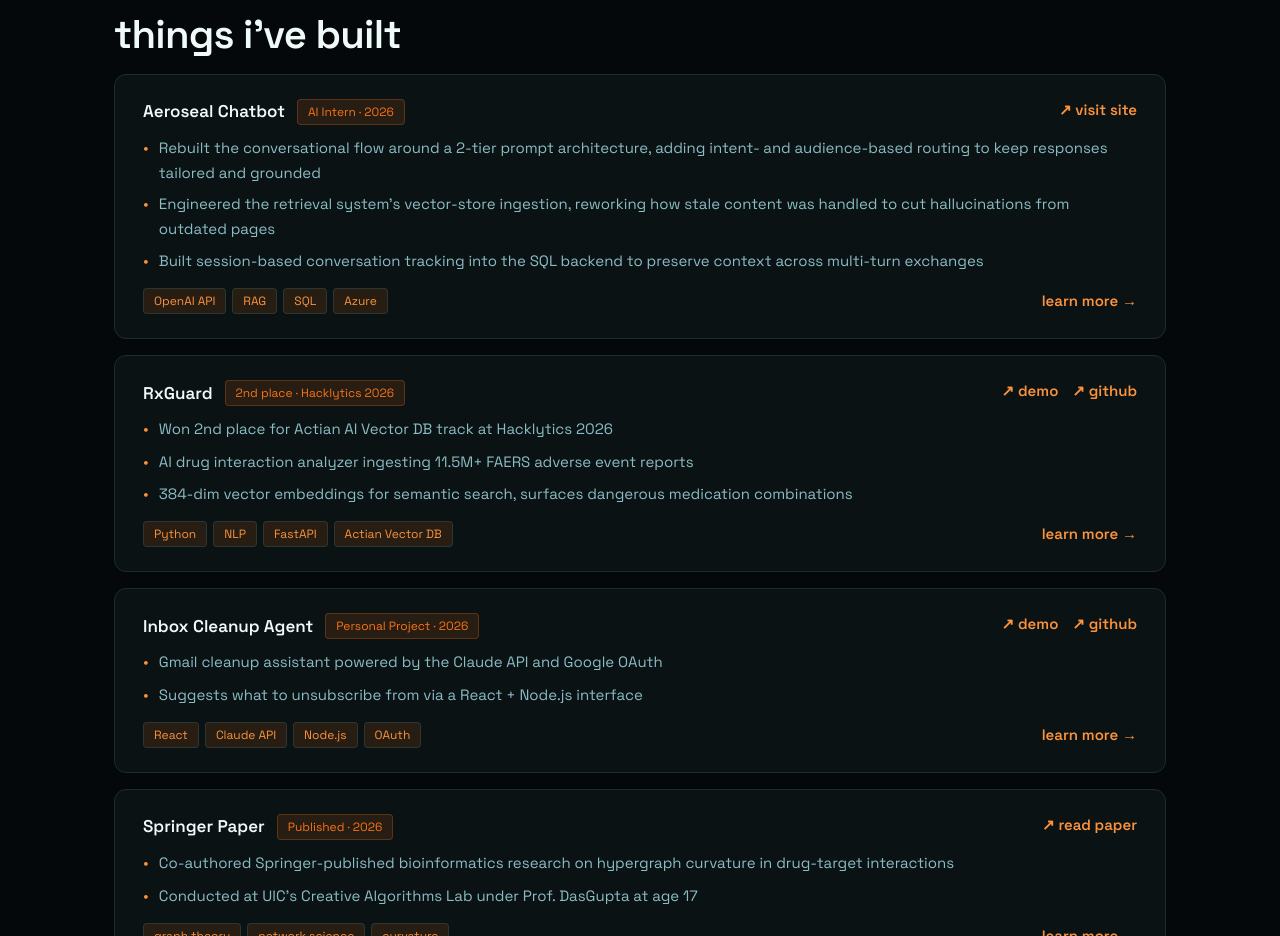
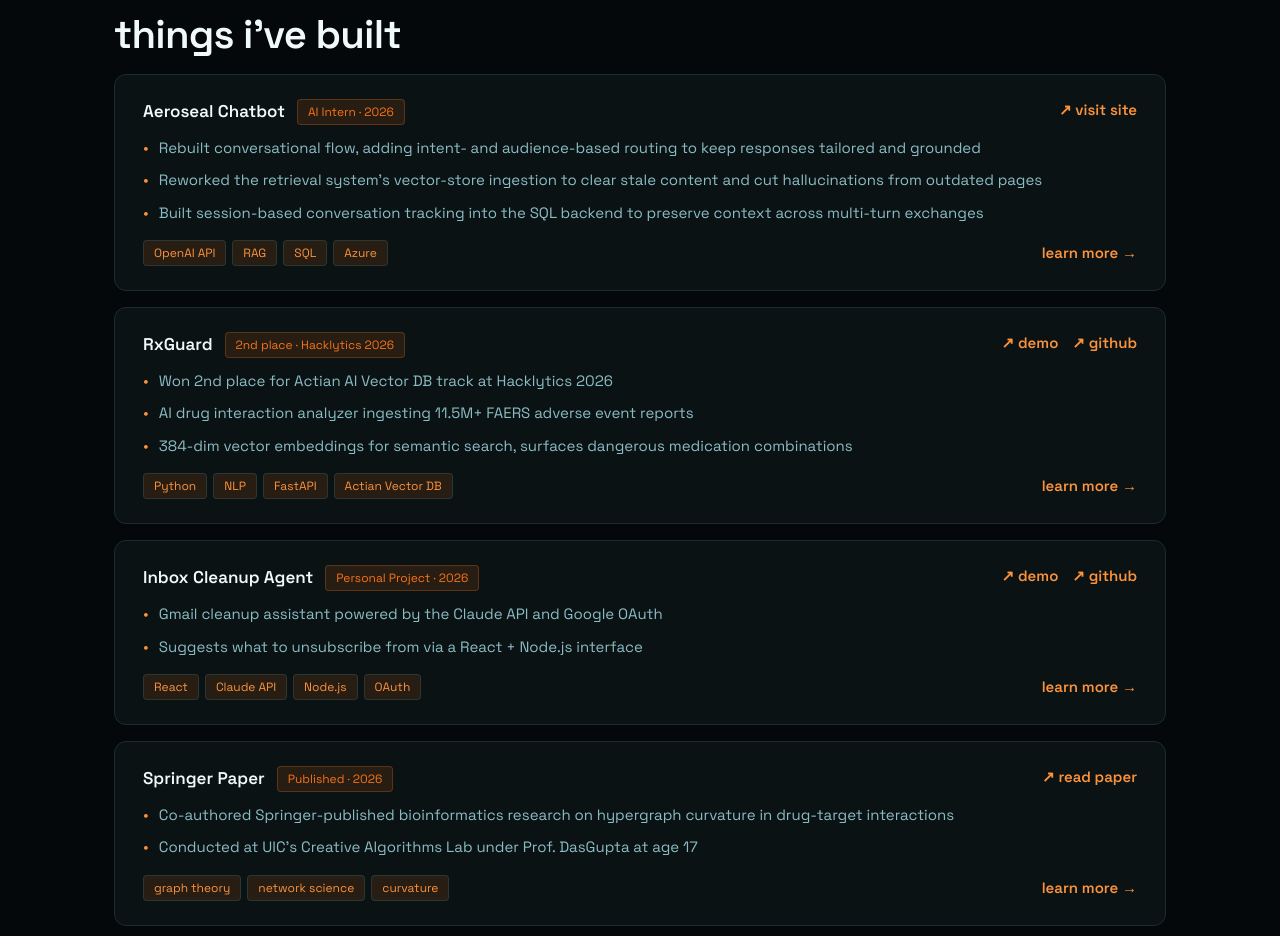
Before and after one commit to Aishi25/PersonalPortfolio, a Next.js app: page / in a window 1280 px wide. Shown: the part 1820-2756 px from the top of the page. Built offline with nearby package versions, Linux system fonts and the light colour scheme.

Commit message:
Tighten Aeroseal chatbot bullets to fit one line each

```diff
--- a/content/projects.ts
+++ b/content/projects.ts
@@ -36,8 +36,8 @@
     badgeAccent: true,
     tagline: "Production RAG chatbot for Aeroseal's customer-facing site, rebuilt around a 2-tier prompt architecture.",
     bullets: [
-      "Rebuilt the conversational flow around a 2-tier prompt architecture, adding intent- and audience-based routing to keep responses tailored and grounded",
-      "Engineered the retrieval system's vector-store ingestion, reworking how stale content was handled to cut hallucinations from outdated pages",
+      "Rebuilt conversational flow, adding intent- and audience-based routing to keep responses tailored and grounded",
+      "Reworked the retrieval system's vector-store ingestion to clear stale content and cut hallucinations from outdated pages",
       "Built session-based conversation tracking into the SQL backend to preserve context across multi-turn exchanges",
     ],
     tags: ["OpenAI API", "RAG", "SQL", "Azure"],
```
